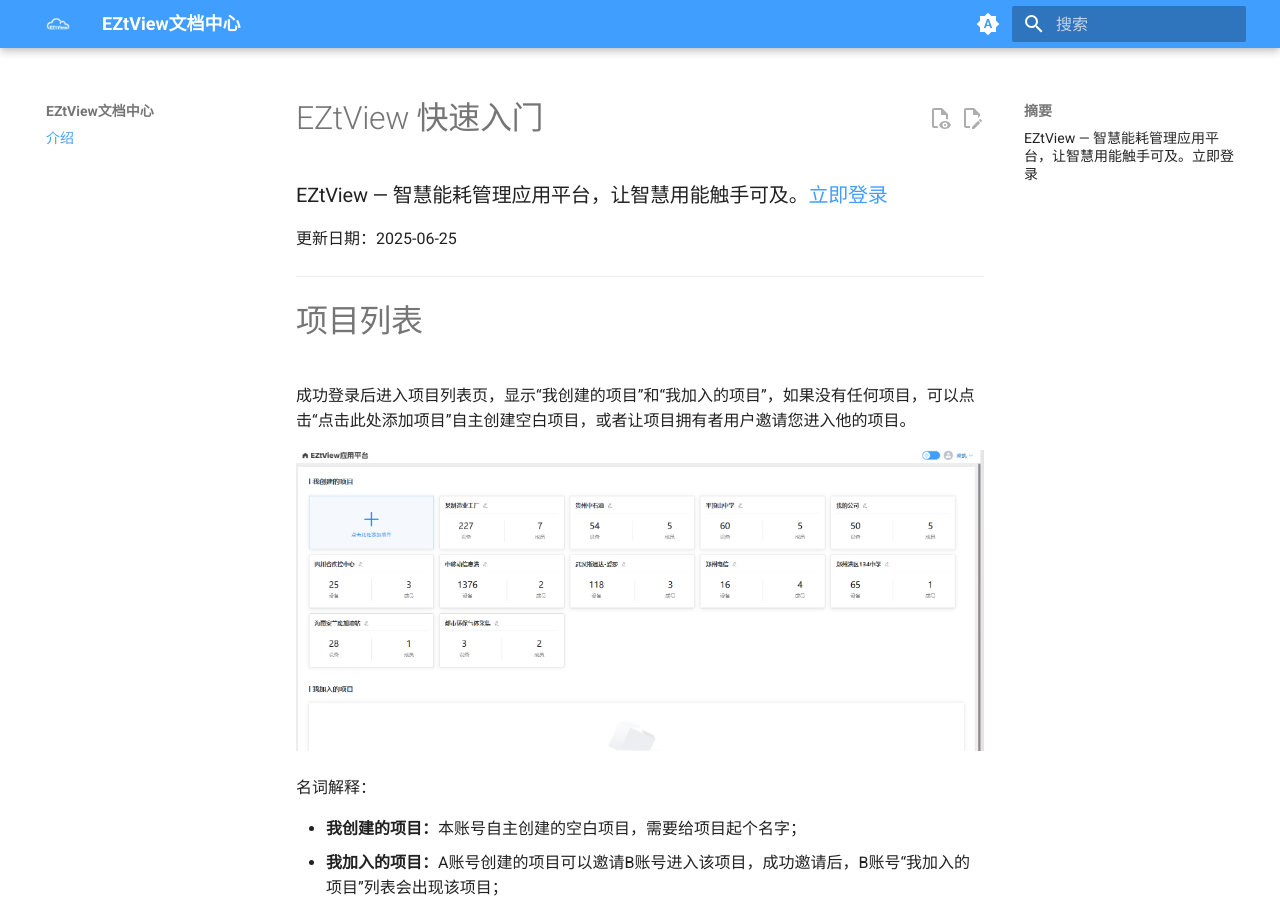
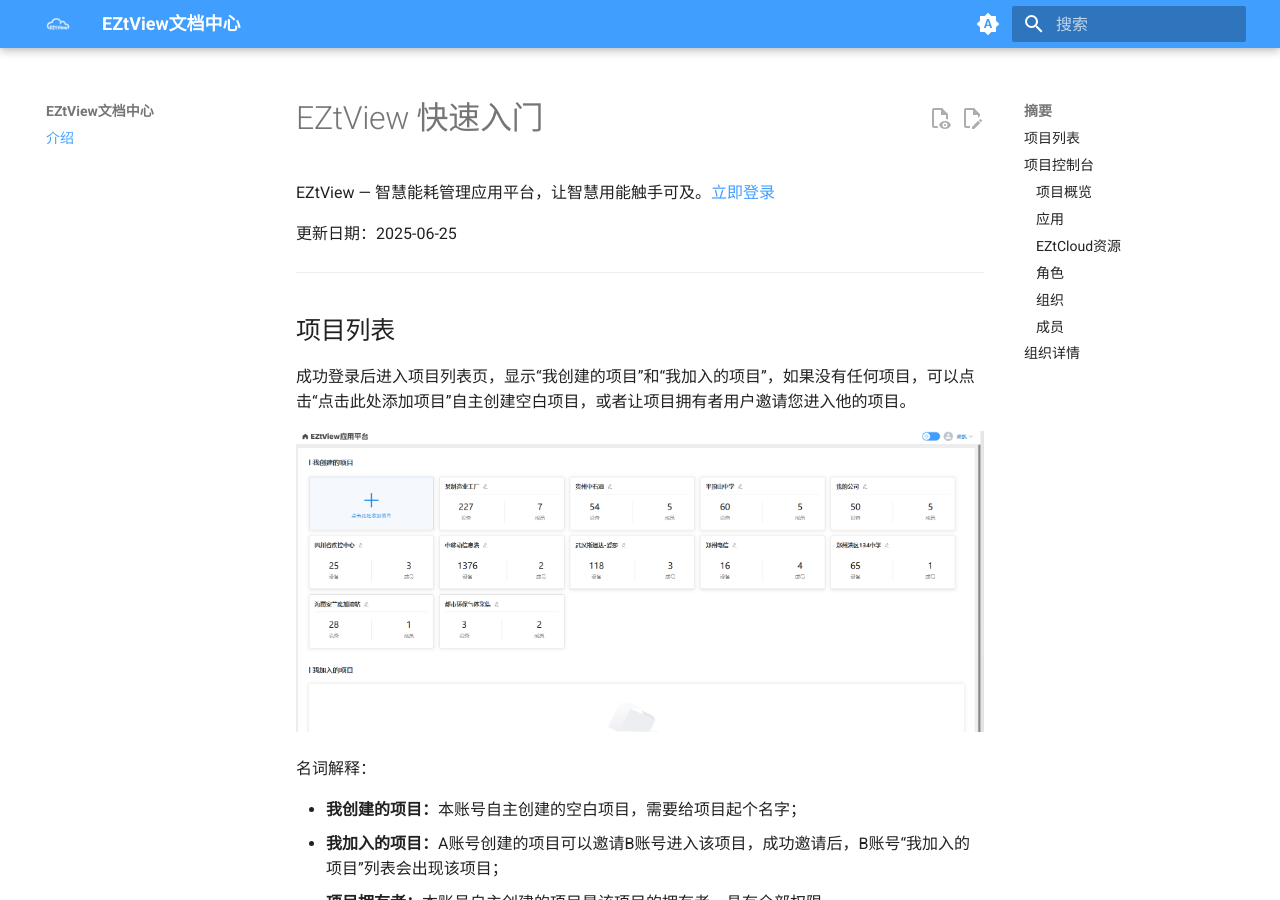
Before and after one commit to children1987/eztview-docs, an MkDocs documentation site: the page built from docs/index.md, in a window 1280 px wide and 900 px high. Built offline with MkDocs 1.6.1 and Material for MkDocs 9.7.7, drawn with Linux system fonts in a browser that asks for light colours.

Commit message:
标题优化

```diff
--- a/docs/index.md
+++ b/docs/index.md
@@ -1,12 +1,12 @@
 # EZtView 快速入门
 
-### EZtView — 智慧能耗管理应用平台，让智慧用能触手可及。[立即登录](https://console.eztview.com/)
+EZtView — 智慧能耗管理应用平台，让智慧用能触手可及。[立即登录](https://console.eztview.com/)
 
 更新日期：2025-06-25
 
 ---
 
-# 项目列表
+## 项目列表
 
 成功登录后进入项目列表页，显示“我创建的项目”和“我加入的项目”，如果没有任何项目，可以点击“点击此处添加项目”自主创建空白项目，或者让项目拥有者用户邀请您进入他的项目。
 
@@ -18,11 +18,11 @@
 - **我加入的项目：**A账号创建的项目可以邀请B账号进入该项目，成功邀请后，B账号“我加入的项目”列表会出现该项目；
 - **项目拥有者：**本账号自主创建的项目是该项目的拥有者，具有全部权限。
 
-# **项目控制台**
+## **项目控制台**
 
 项目控制台是该项目的管理中心，点击“切换”按钮，可以切换其他项目。
 
-## 项目概览
+### 项目概览
 
 可以设置项目信息、显示角色数量、组织数量、成员数量、项目配置指引。
 
@@ -42,7 +42,7 @@
 
 - 什么是EZtCloud？EZtCloud是我司开发的设备统一接入平台，EZTView应用平台是基于EZtCloud提供的数据资源开发，所以EZtView一个项目必定要绑定EZtCloud的一个项目，两个平台登录账号密码相同，EZtCloud平台网址：https://www.eztcloud.com
 
-## 应用
+### 应用
 
 包括“应用市场”和“我的应用”
 
@@ -52,7 +52,7 @@
 
 注：此处添加的应用是该项目应用，不同组织可能需要的应用不同，所以组织可以根据需求从项目应用列表选择。
 
-## EZtCloud资源
+### EZtCloud资源
 
 包括添加设备类型、添加设备和将设备类型与设备模型关联。
 
@@ -77,25 +77,25 @@
     ![](index/image10.png)
 
 
-## 角色
+### 角色
 
 角色用于一类用户需要相同的项目权限和应用权限，比如A和B用户具有相同的查看权限和操作权限。点击“添加角色”进入新角色配置界面，给角色配置一个名称。“查看”勾选，表示用户账号可以显示该菜单，项目权限“编辑”勾选，表示用户可以进行项目相关配置，应用权限“操作”勾选，表示用户可以下发控制命令给设备。
 
 ![](index/image11.png)
 
-## 组织
+### 组织
 
 一个项目会自动生成一个默认根组织(不能删除)，可以给每个组织添加成员，添加设备，组织下可以创建子组织，组织可以排序，可以修改组织名称，可以复制组织URL链接(这样用户可以快速登录到该组织应用详情页)。**提示：点击组织名称可以进入该组织详情页。**
 
 ![](index/image12.png)
 
-## 成员
+### 成员
 
 每个成员具有账号、昵称、所属组织(可多个)、绑定角色(可多个角色)、绑定的邮箱、绑定的手机号登信息，一个项目有一个项目拥有者，项目拥有者点击“邀请成员”来邀请其他用户进入该项目
 
 ![](index/image13.png)
 
-# **组织详情**
+## **组织详情**
 
 进入组织详情路径：
 
```
